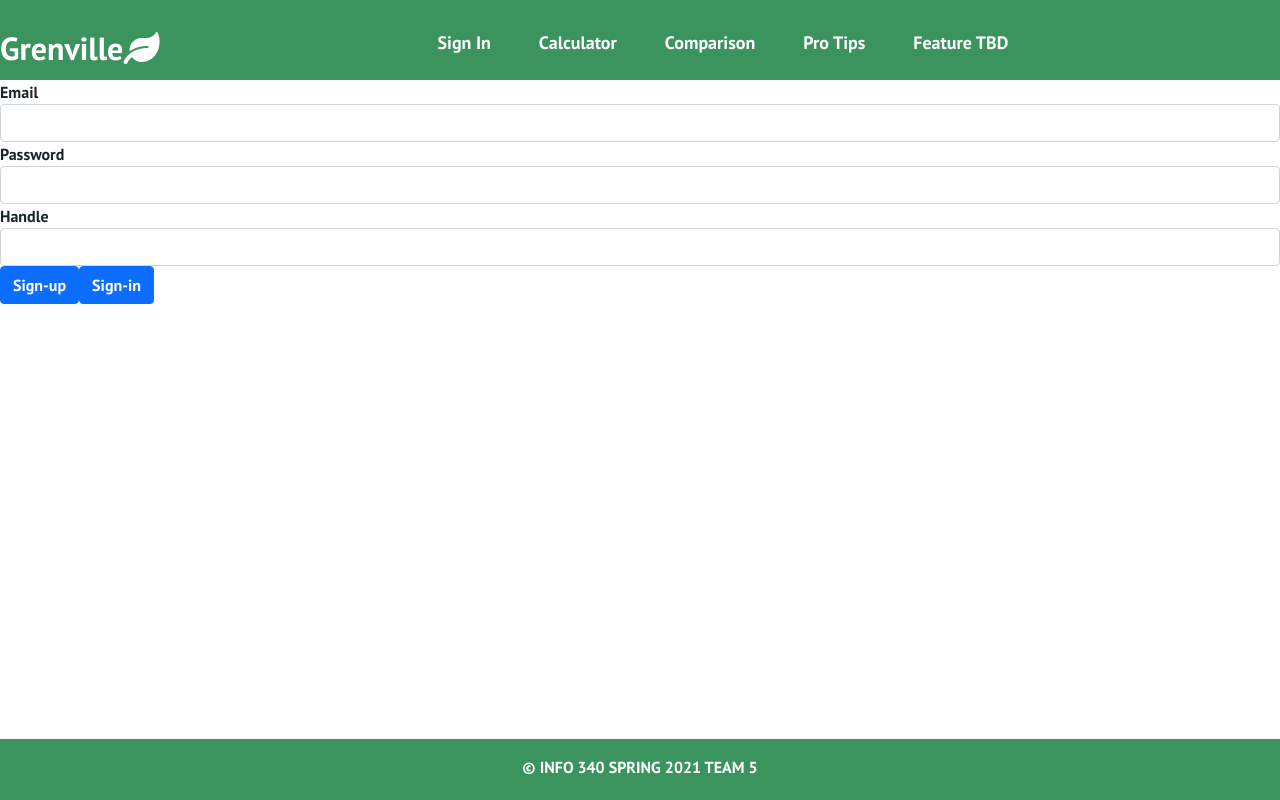
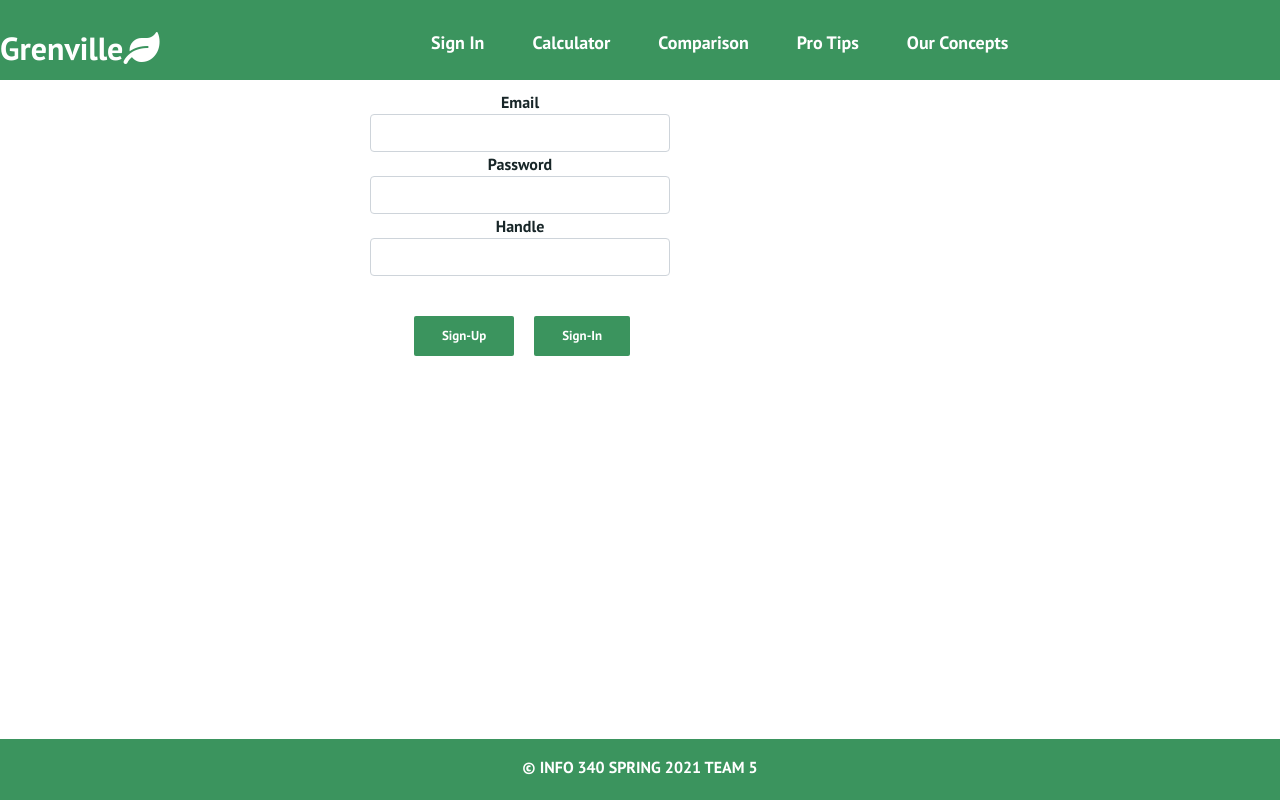
Before and after one commit to info340c-sp21/project-2-group-5, a React (Create React App) app in the folder project-2/: page /Login in a window 1280 px wide. Built offline with nearby package versions, Linux system fonts and the light colour scheme; no server answers.

Commit message:
log-in form

```diff
--- a/project-2/src/components/Cards.css
+++ b/project-2/src/components/Cards.css
@@ -45,7 +45,7 @@
 
   .cards__pic-wrap {
     position: relative;
-    width: 100%;
+    width: 120%;
     padding-top: 67%;
     overflow: hidden;
   }
--- a/project-2/src/components/Cards.js
+++ b/project-2/src/components/Cards.js
@@ -18,7 +18,7 @@ function Cards() {
             <ul className='cards__items'>
             <Card
               src='images/tips.jpg'
-              text='Pro Tips for Healthy Life Styles'
+              text='Carbon Footprint Pro Tips'
               path='/pro-tips'
             />
           </ul>
@@ -27,14 +27,14 @@ function Cards() {
           <ul className='cards__items'>
             <Card
               src='images/compare.jpg'
-              text='Carbon Footprint Comparison'
+              text='Carbon Footprint Compare'
               path='/comparison'
             />
           </ul>
           <ul className='cards__items'>
             <Card
               src='images/nature.jpg'
-              text='Carbon Footprint Content TBD'
+              text='Why Carbon Footprint'
               path='/'
             />
           </ul>
--- a/project-2/src/components/Navbar.js
+++ b/project-2/src/components/Navbar.js
@@ -65,7 +65,7 @@ function Navbar(props) {
                   </li>
                   <li className='nav-item'>
                     <Link to='/Feature-TBD' className='nav-links' onClick={closeMenu}>
-                      Feature TBD
+                      Our Concepts
                     </Link>
                   </li>
                 </ul>
--- a/project-2/src/components/SignUpForm.js
+++ b/project-2/src/components/SignUpForm.js
@@ -1,4 +1,5 @@
 import React, { useState } from 'react';
+import './signup.css';
 
 // import css
 
@@ -72,8 +73,10 @@ function SignUpForm(props) {
 
       {/* buttons */}
       <div className="form-group">
-        <button className="btn btn-primary mr-2" onClick={handleSignUp}>Sign-up</button>
-        <button className="btn btn-primary" onClick={handleSignIn}>Sign-in</button>
+        <div className="button-group">
+        <button className="sign-up" onClick={handleSignUp}>Sign-Up</button>
+        <button className="sign-in" onClick={handleSignIn}>Sign-In</button>
+        </div>
       </div>
     </form>
   )
--- /dev/null
+++ b/project-2/src/components/signup.css
@@ -0,0 +1,80 @@
+/* form {
+    width: 300px;
+    text-align: center;
+    align-items: center;
+    margin-top: 20px;
+    margin-left: 300px;
+} */
+
+form {
+    width: 200px;
+    text-align: center;
+    color:#252e48;
+    margin-left: 50px;
+    margin-top: 10px;
+}
+.button-group {
+    margin-top: 20px;
+}
+.button-group .sign-up,.button-group .sign-up {
+    margin: 20px;
+}
+.sign-up {
+    background-color: #3B945E;
+    border:none;
+    border-radius: 2px;
+    color: white;
+    padding: 10px 28px;
+    margin-right: 1rem;
+    text-align: center;
+    text-decoration: none;
+    display: inline-block;
+    font-size: 13px;
+    margin-top: 0;
+    margin-bottom: 0.5em;
+}
+.sign-in {
+    background-color: #3B945E;
+    border:none;
+    border-radius: 2px;
+    color: white;
+    padding: 10px 28px;
+    margin-right: 1rem;
+    text-align: center;
+    text-decoration: none;
+    display: inline-block;
+    font-size: 13px;
+    margin-top: 0;
+    margin-bottom: 0.5em;
+}
+.sign-up:hover{
+    background-color:rgba(255, 206, 86, 0.5);
+    color: #3B945E;
+}
+.sign-in:hover{
+    background-color:rgba(255, 206, 86, 0.5);
+    color:#ffb6c1;
+}
+
+@media only screen and (min-width: 500px) {
+    form {
+        width: 300px;
+        margin-left: 105px;
+    }
+}
+@media only screen and (min-width: 789px) {
+    form {
+        margin-left: 270px;
+    }
+}
+@media only screen and (min-width: 980px) {
+    form {
+        margin-left: 370px;
+    }
+}
+
+@media only screen and (min-width: 1180) {
+    form {
+        margin-left: 470px;
+    }
+}
```
Also changed, not shown: 1 other file (tests, documents, lock files or other folders).
